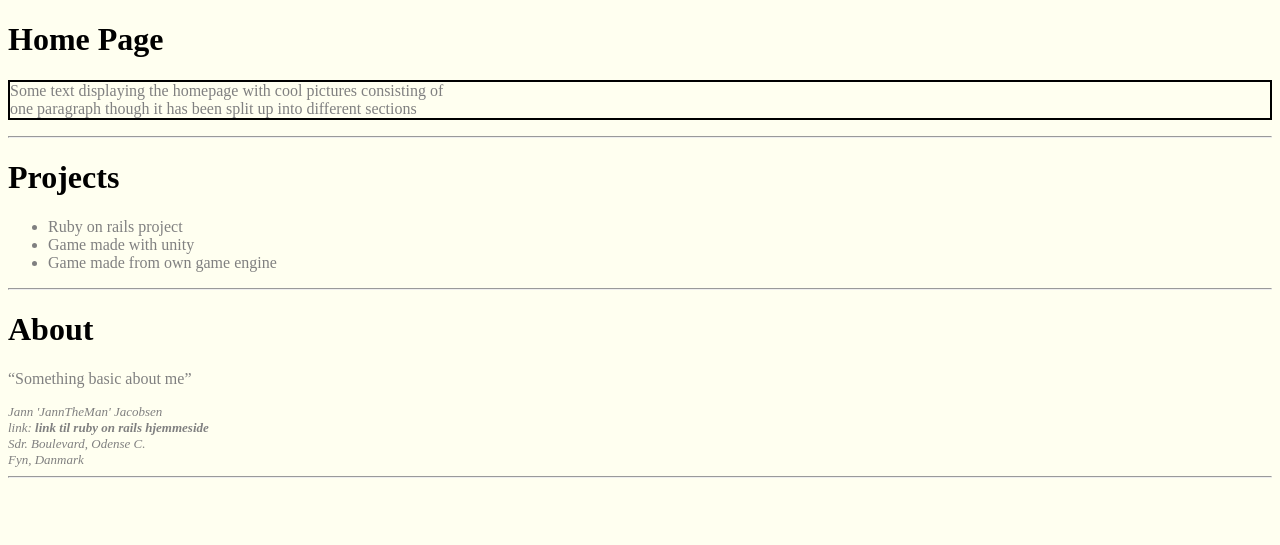
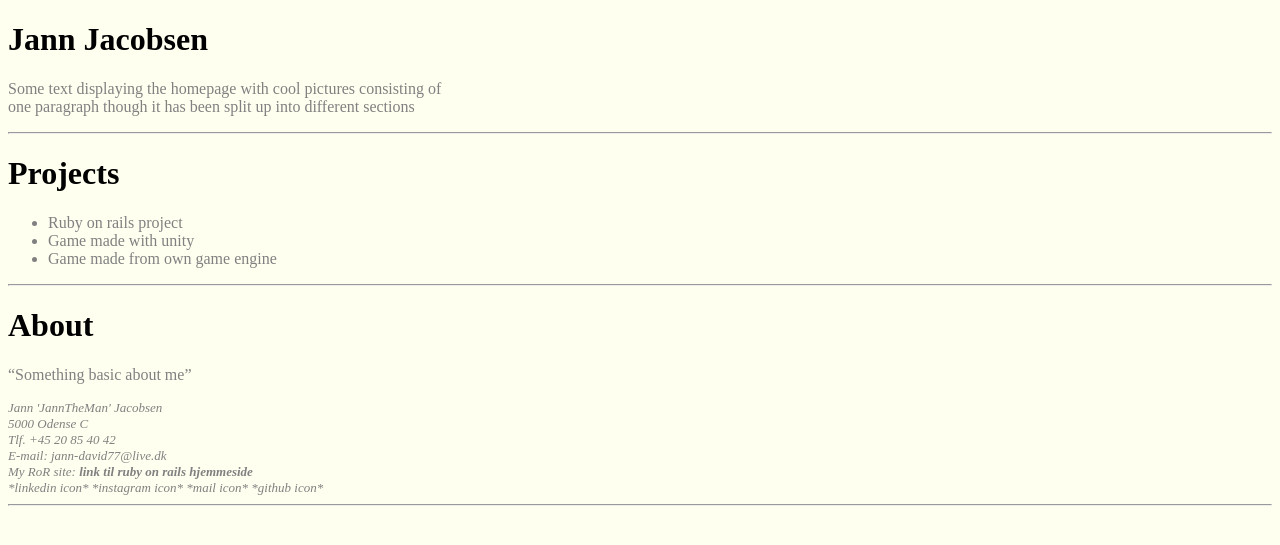
Before and after one commit to janndavid/mysite, a Django app: page /polls/ in a window 1280 px wide. Shown: the top 545 px of the page. Run offline with Django 3.2, Linux system fonts and the light colour scheme.

Commit message:
Working on homepage and basic look and feel of website

```diff
--- a/polls/templates/polls/index.html
+++ b/polls/templates/polls/index.html
@@ -1,8 +1,10 @@
 <!DOCTYPE html>
 <html>
 
+<!-- Skal have oversættelser på dansk, engelsk, færøsk og fransk -->
+
   <head>
-    <title> JannTheMan </title>
+    <title> JannTheMan's website and portfolio </title>
   </head>
 
   <body style="background-color:Ivory;">
@@ -11,9 +13,9 @@
     <!-- Mangler: stil og shabang -->
     <div>
       <h1>
-        <b> Home Page </b>
+        <b> Jann Jacobsen </b>
       </h1>
-        <p style="color:grey; border:2px solid black">
+        <p style="color:grey">
           Some text displaying the homepage with cool pictures consisting of<br>
           one paragraph though it has been split up into different sections<br>
         </p>
@@ -27,6 +29,8 @@
         <b> Projects </b>
       </h1>
         <p>
+          <!-- Projekter, dog skal mit RoR linkes til, når man hover
+               over et projekt skal der komme et forklarende tool tip -->
           <ul style="color:grey">
             <li>Ruby on rails project</li>
             <li>Game made with unity</li>
@@ -46,12 +50,16 @@
         <q>Something basic about me</q> <br>
       </p>
 
+      <!-- Kontaktinfo: Der skal indsættes ikoner og links til sociale medier
+           og tooltips når man hover henover noget information eller et ikon -->
       <font size="2">
         <address style="color:grey">
           Jann 'JannTheMan' Jacobsen <br>
-          link: <b>link til ruby on rails hjemmeside</b> <br>
-          Sdr. Boulevard, Odense C. <br>
-          Fyn, Danmark
+          5000 Odense C <br>
+          Tlf. +45 20 85 40 42 <br>
+          E-mail: jann-david77@live.dk <br>
+          My RoR site: <b>link til ruby on rails hjemmeside </b> <br>
+          *linkedin icon* *instagram icon* *mail icon* *github icon*
         </address>
       </font>
       <hr>
```
